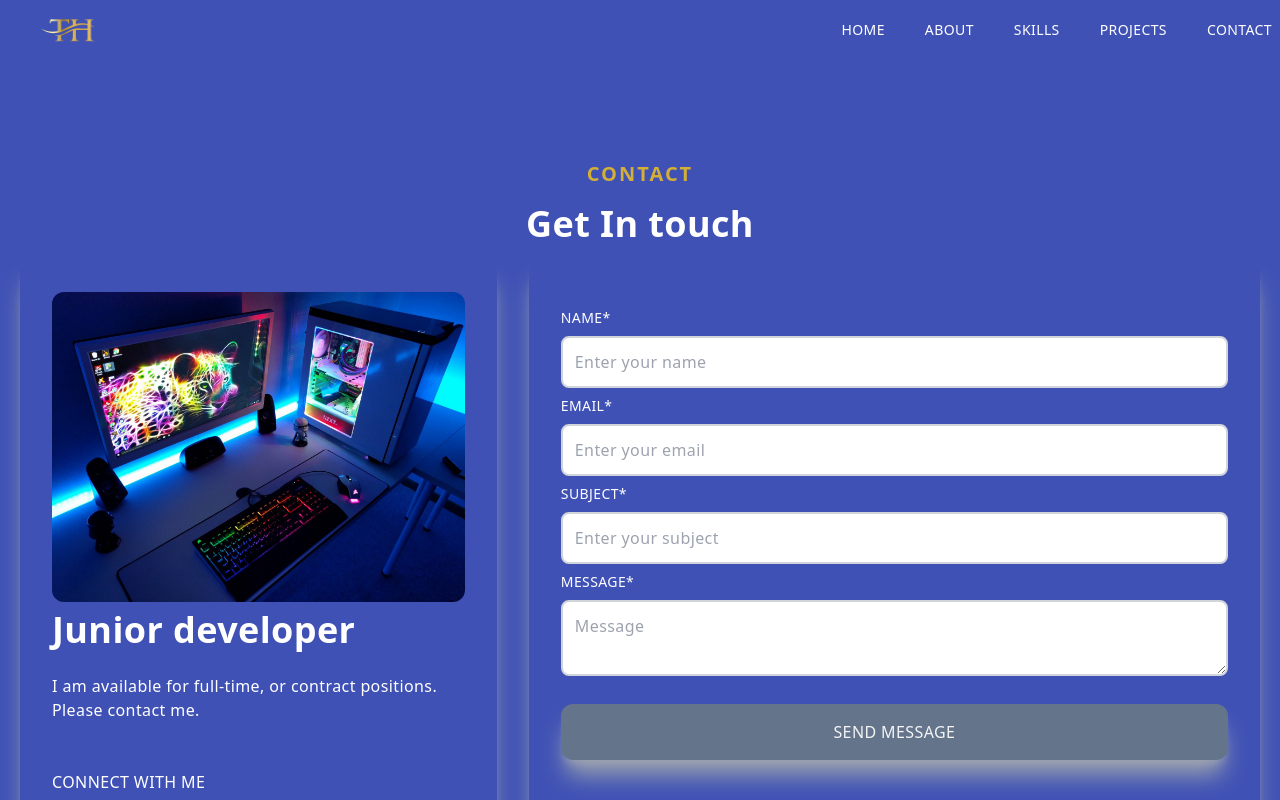
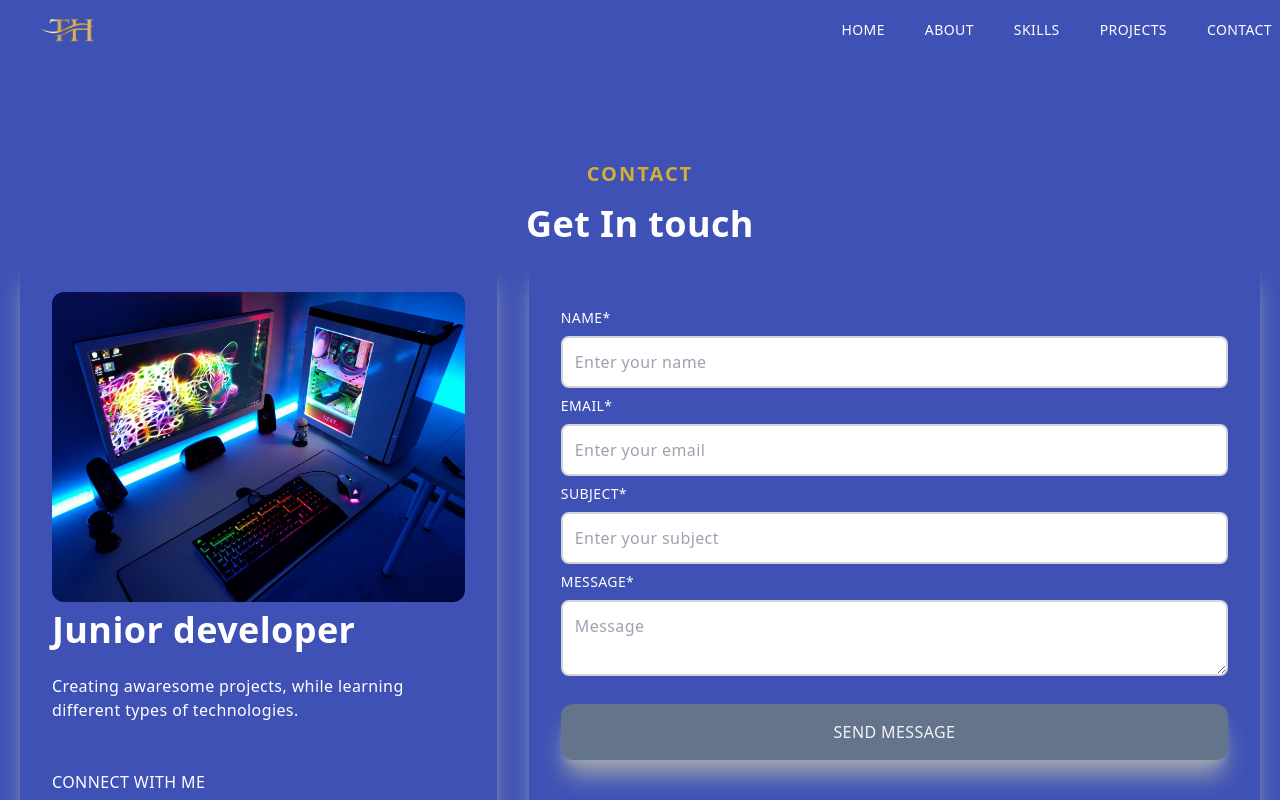
Before and after one commit to Thabiso-Timzo/Thabiso-Hlatshwayo, a Next.js app: page /contact in a window 1280 px wide. Shown: the top 800 px of the page. Built offline with nearby package versions, Linux system fonts and the light colour scheme.

Commit message:
Modified contact page

```diff
--- a/pages/contact.js
+++ b/pages/contact.js
@@ -87,7 +87,7 @@ const Contact = () => {
                         </div>
                         <div className="">
                             <h2 className={'py-2'}>Junior developer</h2>
-                            <p className={'py-4'}>I am available for full-time, or contract  positions. Please contact me.</p>
+                            <p className={'py-4'}>Creating awaresome projects, while learning different types of technologies.</p>
                         </div>
                         <div>
                             <p className={'uppercase pt-8'}>Connect with me</p>
```
